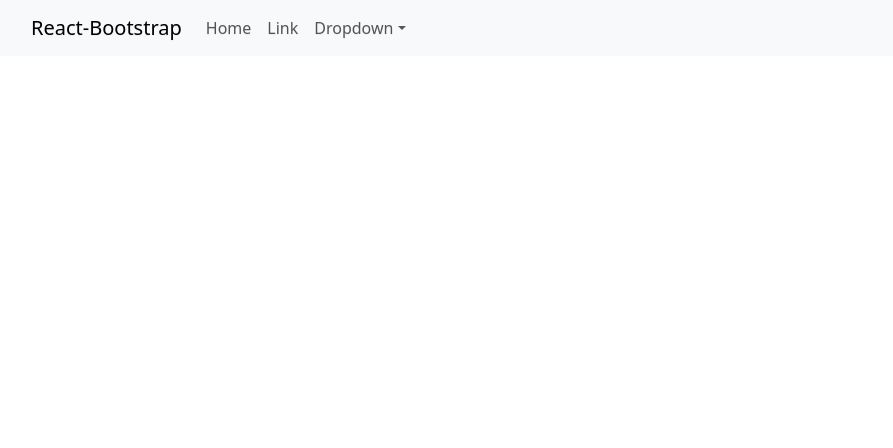
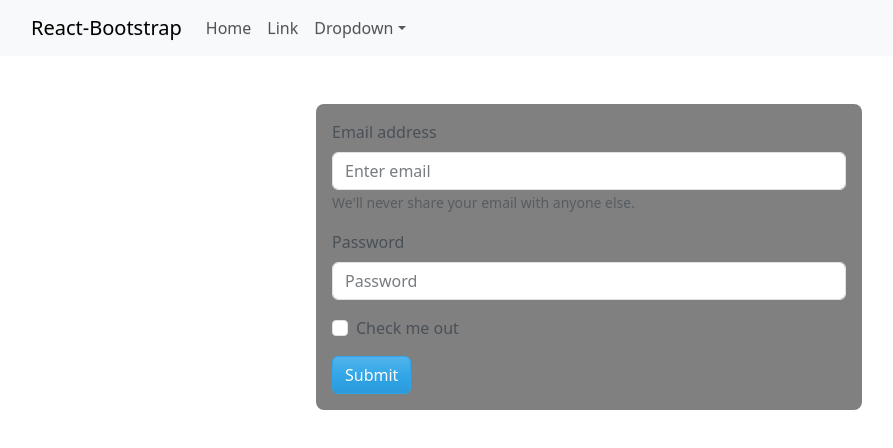
Before and after one commit to johnmartinroque/InsideOut, a React (Create React App) app in the folder main/: page /login in a window 1280 px wide. Shown: the top 448 px of the page, without its empty margins (51-944 px from the left). Built offline with nearby package versions, Linux system fonts and the light colour scheme.

Commit message:
login form

```diff
--- a/main/src/App.js
+++ b/main/src/App.js
@@ -4,6 +4,7 @@ import { BrowserRouter as Router, Routes, Route } from "react-router-dom";
 import Home from "./screens/Home";
 import Data from "./screens/Data";
 import Header from "./components/Header";
+import Login from "./screens/Login";
 
 function App() {
   return (
@@ -13,6 +14,7 @@ function App() {
         <Routes>
           <Route path="/" element={<Home />} />
           <Route path="/data" element={<Data />} />
+          <Route path="/login" element={<Login />} />
         </Routes>
       </Router>
     </div>
--- /dev/null
+++ b/main/src/screens/Login.jsx
@@ -0,0 +1,49 @@
+import { Col, Container, Row } from "react-bootstrap";
+import Button from "react-bootstrap/Button";
+import Form from "react-bootstrap/Form";
+
+function Login() {
+  return (
+    <div>
+      <Container>
+        <Row
+          className="justify-content-center mt-5"
+          style={{ minHeight: "100vh" }}
+        >
+          <Col xs={12} md={8} lg={6}>
+            <Form
+              style={{
+                backgroundColor: "gray",
+                padding: "1rem",
+                borderRadius: "8px",
+              }}
+            >
+              <Form.Group className="mb-3" controlId="formBasicEmail">
+                <Form.Label>Email address</Form.Label>
+                <Form.Control type="email" placeholder="Enter email" />
+                <Form.Text className="text-muted">
+                  We'll never share your email with anyone else.
+                </Form.Text>
+              </Form.Group>
+
+              <Form.Group className="mb-3" controlId="formBasicPassword">
+                <Form.Label>Password</Form.Label>
+                <Form.Control type="password" placeholder="Password" />
+              </Form.Group>
+
+              <Form.Group className="mb-3" controlId="formBasicCheckbox">
+                <Form.Check type="checkbox" label="Check me out" />
+              </Form.Group>
+
+              <Button variant="primary" type="submit">
+                Submit
+              </Button>
+            </Form>
+          </Col>
+        </Row>
+      </Container>
+    </div>
+  );
+}
+
+export default Login;
```
